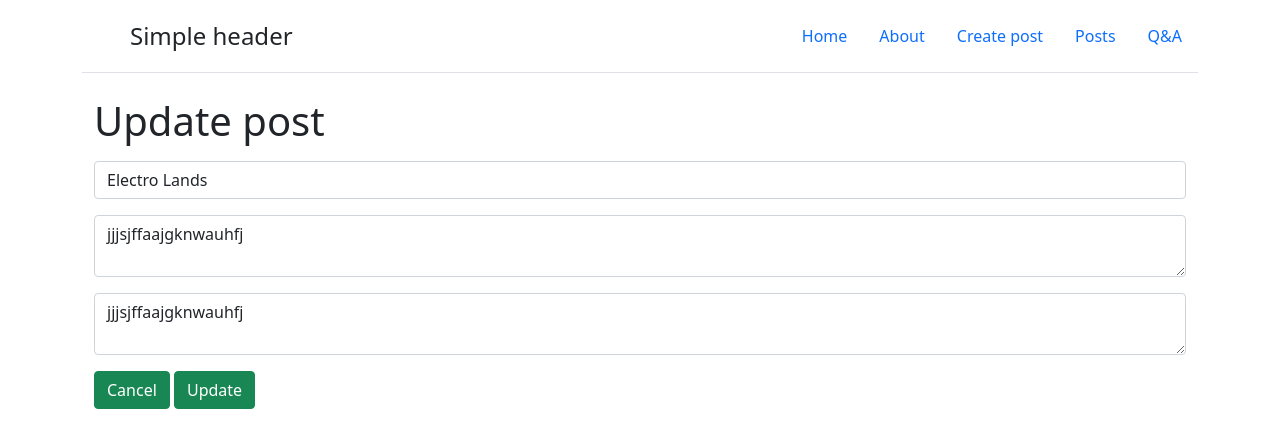
After one commit to DenisDziganchuk/allThatIKnow, a Flask app: page /posts/1/update in a window 1280 px wide. The commit adds this page. Shown: the top 448 px of the page. Run offline with Flask 2, Linux system fonts and the light colour scheme; data comes from the database, SQL or seed files in the repository; both versions use the stored data as it was after the commit.

Commit message:
Update files

```diff
--- a/app.py
+++ b/app.py
@@ -47,6 +47,24 @@ def create_post():
         return render_template("create_post.html")
 
 
+@app.route("/posts/<int:id>/update", methods=["POST", "GET"])
+def update_post(id):
+    if request.method == "POST":
+        title = request.form["title"]
+        description = request.form["description"]
+        text = request.form["text"]
+        article = Article(title=title, description=description, text=text)
+        try:
+            db.session.add(article)
+            db.session.commit()
+            return redirect("/posts")
+        except:
+            return "Problem with updating post"
+    else:
+        article = Article.query.get(id)
+        return render_template("update_post.html", article=article)
+
+
 @app.route("/posts")
 def posts():
     article = Article.query.order_by(Article.date.desc()).all()
--- a/templates/post_detail.html
+++ b/templates/post_detail.html
@@ -9,9 +9,10 @@ Posts
     <h1>{{article.title}}</h1>
     <div class="alert alert-info">
         <h2>{{article.title}}</h2>
+        <p>{{article.text}}</p>
         <p>{{article.description}}</p>
         <p><b>DATE: {{article.date.date()}}</b></p>
-        <a href="/posts/{{article.id}}" class="btn btn-warning">Edit</a>
+        <a href="/posts/{{article.id}}/update" class="btn btn-warning">Edit</a>
         <a href="/posts/{{article.id}}/delete" class="btn btn-warning">Delete</a>
     </div>
 </div>
--- a/templates/posts.html
+++ b/templates/posts.html
@@ -13,7 +13,7 @@ Posts
         <h2>{{post.title}}</h2>
         <p>{{post.description}}</p>
         <p><b>DATE: {{post.date.date()}}</b></p>
-        <a href="{{post.id}}" class="btn btn-warning"> More</a>
+        <a href="/posts/{{post.id}}" class="btn btn-warning"> More</a>
     </div>
     {% endfor %}
     {% else %}
--- /dev/null
+++ b/templates/update_post.html
@@ -0,0 +1,22 @@
+{% extends 'base.html' %}
+
+{% block title %}
+Create post
+{% endblock %}
+
+
+
+{% block body %}
+<div class="container">
+    <h1>Update post</h1>
+
+    <form method="post">
+        <input type="text" name="title" id="title" class="form-control mt-3" value="{{article.title}}" placeholder="Title">
+        <textarea name="text" id="text" class="form-control mt-3" placeholder="Enter text">{{article.text}}</textarea>
+        <textarea name="description" id="description" class="form-control mt-3" placeholder="Description">{{article.description}}</textarea>
+        <input type="submit" class="btn btn-success mt-3" value="Cancel">
+        <input type="submit" class="btn btn-success mt-3" value="Update">
+    </form>
+</div>
+
+{% endblock %}
```
Also changed, not shown: blogs.db.
